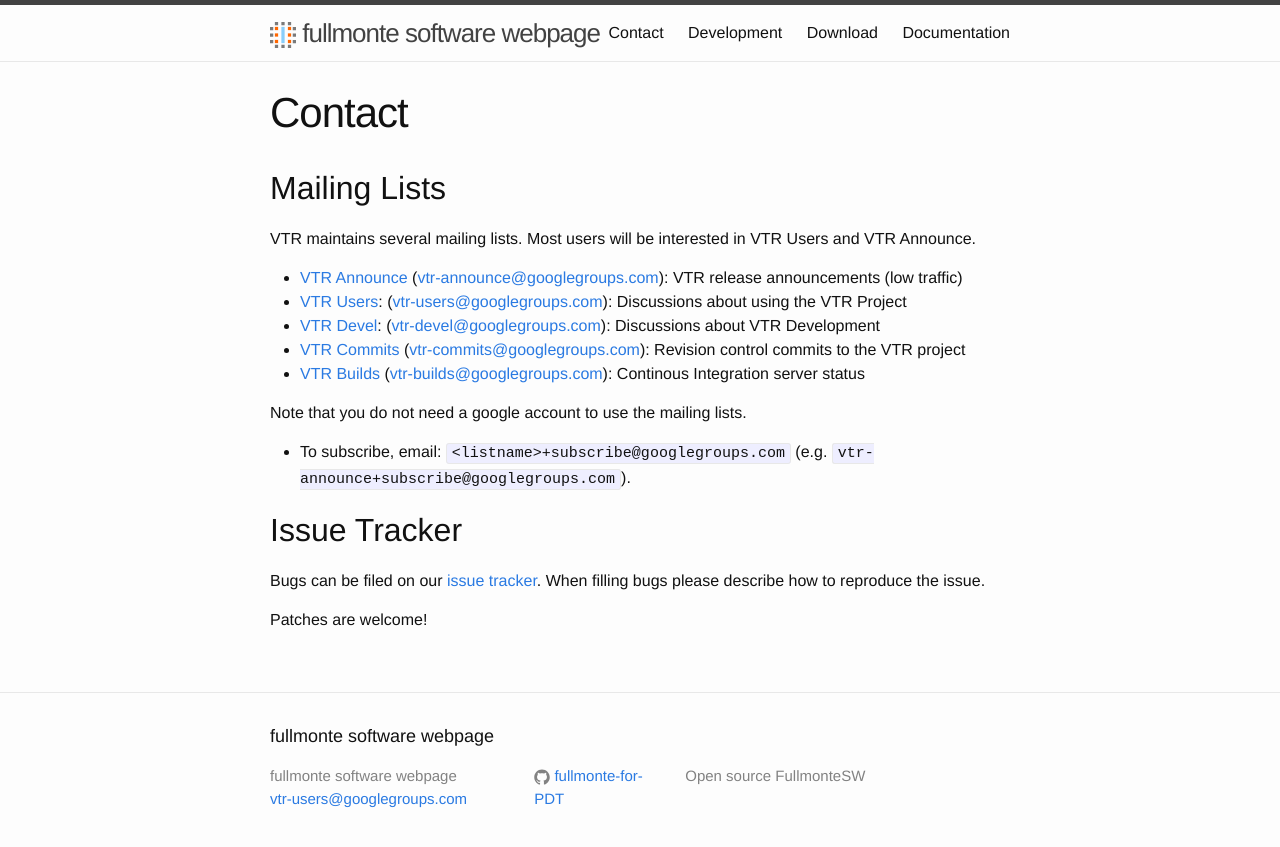
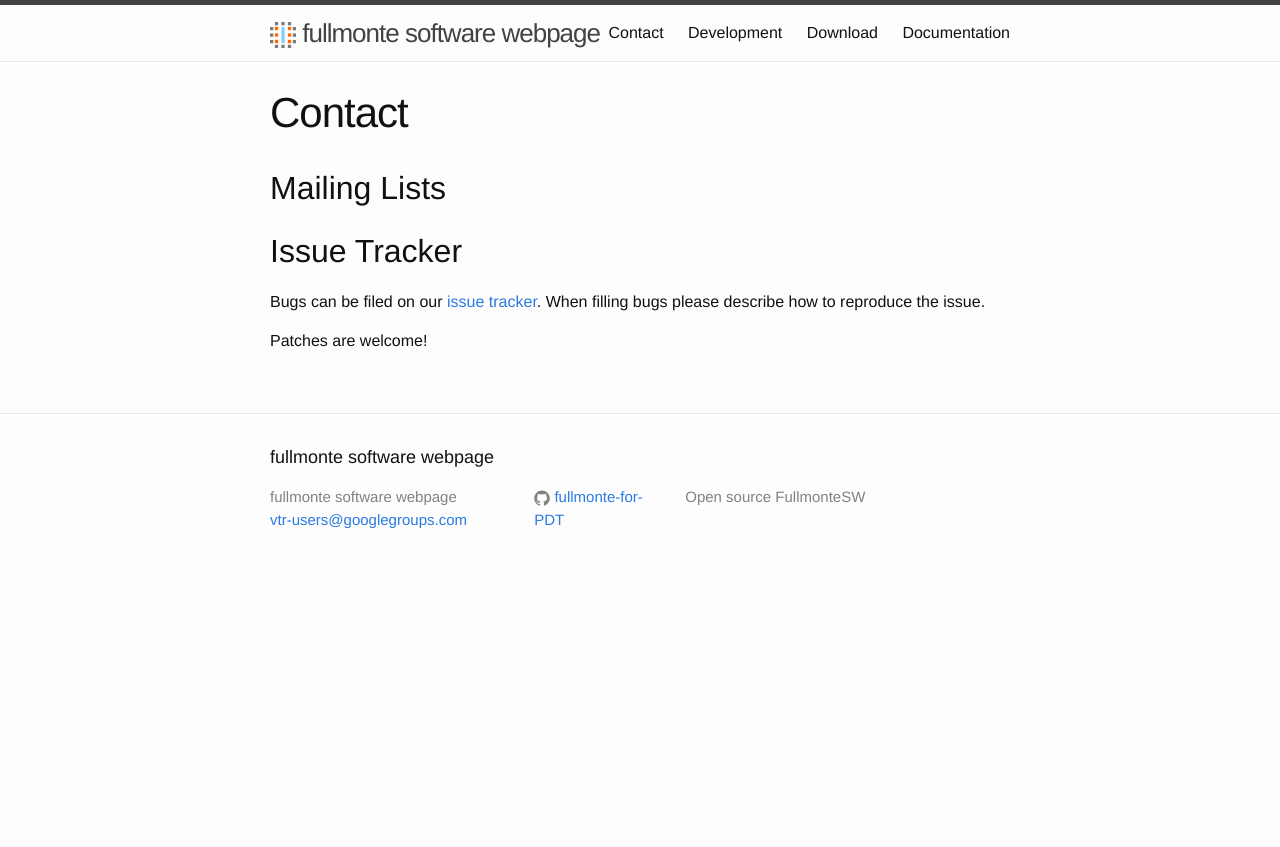
Before and after one commit to vaughnbetz/fullmonte-for-PDT.github.io, a Jekyll site: the page built from _pages/contact.md, in a window 1280 px wide. Shown: the top 847 px of the page. Built offline with Jekyll 4.4.1, drawn with Linux system fonts in a browser that asks for light colours.

Commit message:
Changed Documentation

```diff
--- a/_pages/contact.md
+++ b/_pages/contact.md
@@ -7,22 +7,10 @@ permalink: /contact/
 Mailing Lists
 -------------
 
-VTR maintains several mailing lists.
-Most users will be interested in VTR Users and VTR Announce.
-
-* [VTR Announce](https://groups.google.com/forum/#!forum/vtr-announce) (<vtr-announce@googlegroups.com>): VTR release announcements (low traffic)
-* [VTR Users](https://groups.google.com/forum/#!forum/vtr-users): (<vtr-users@googlegroups.com>): Discussions about using the VTR Project
-* [VTR Devel](https://groups.google.com/forum/#!forum/vtr-devel): (<vtr-devel@googlegroups.com>): Discussions about VTR Development
-* [VTR Commits](https://groups.google.com/forum/#!forum/vtr-commits) (<vtr-commits@googlegroups.com>): Revision control commits to the VTR project
-* [VTR Builds](https://groups.google.com/forum/#!forum/vtr-builds) (<vtr-builds@googlegroups.com>): Continous Integration server status
-
-Note that you do not need a google account to use the mailing lists.
-
-* To subscribe, email: `<listname>+subscribe@googlegroups.com` (e.g. `vtr-announce+subscribe@googlegroups.com`).
 
 Issue Tracker
 -------------
 
-Bugs can be filed on our [issue tracker](https://github.com/verilog-to-routing/vtr-verilog-to-routing/issues). When filling bugs please describe how to reproduce the issue.
+Bugs can be filed on our [issue tracker](https://github.com/fullmonte-for-PDT/fullmonte-source-code/issues). When filling bugs please describe how to reproduce the issue.
 
 Patches are welcome!
```
Also changed, not shown: _pages/development.md (+1 -1 lines), _pages/download.md (+2 -11 lines), index.md (+3 -9 lines).
